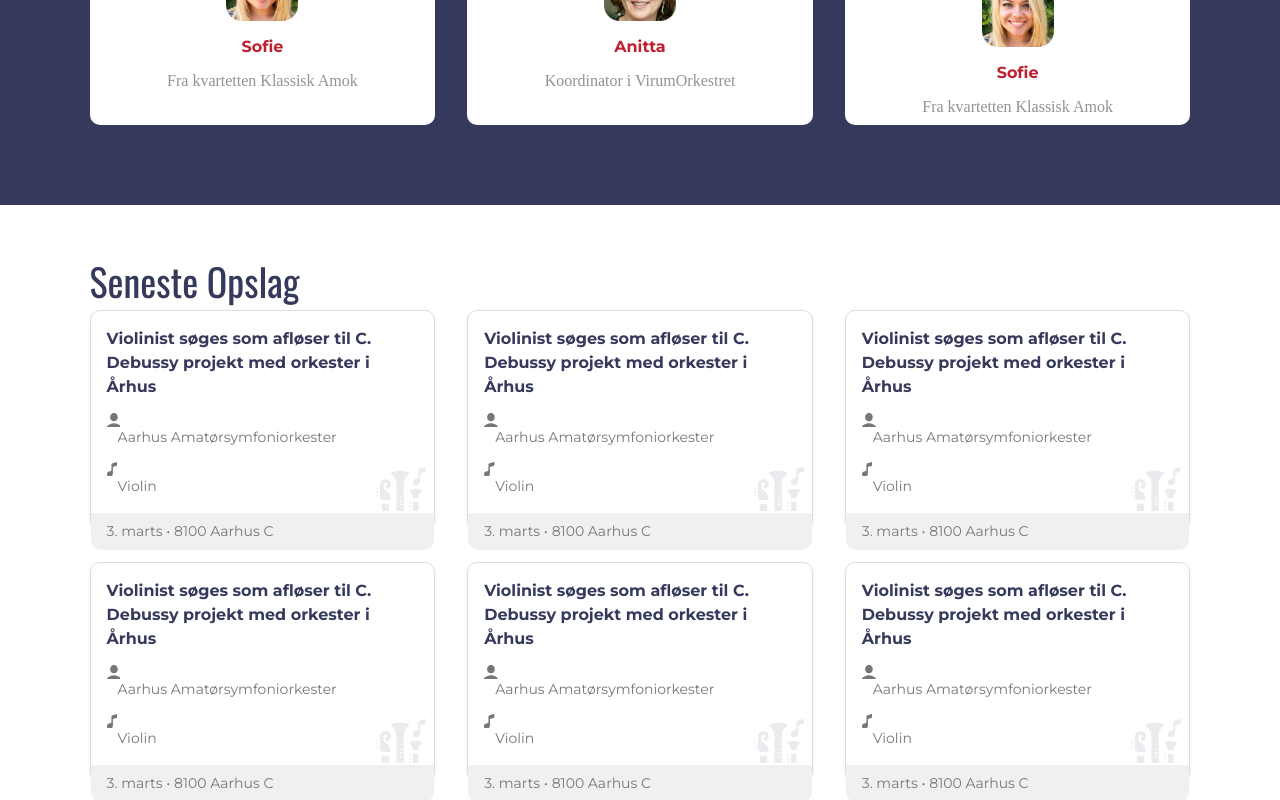
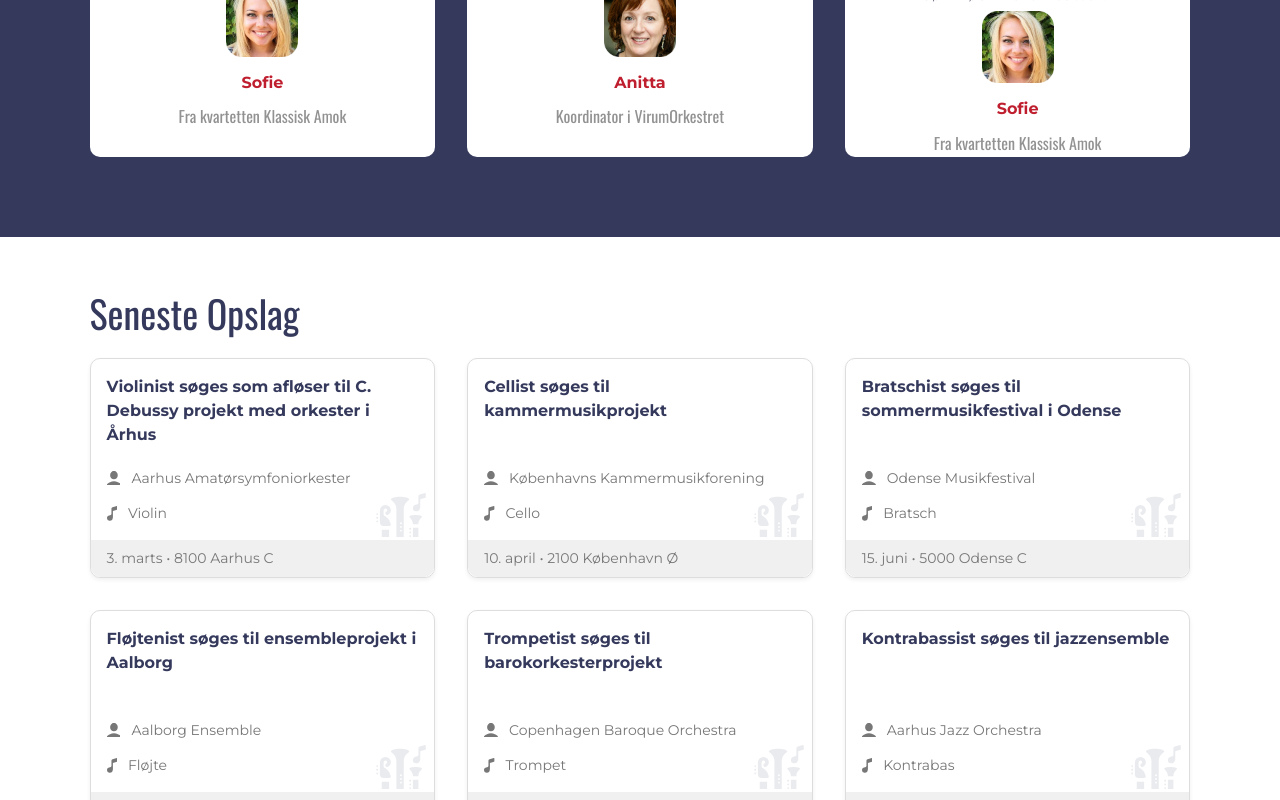
Before and after one commit to teriTheDesigner/daos-project-frontend, a Next.js app: page / in a window 1280 px wide. Shown: the part 1020-1820 px from the top of the page. Built offline with nearby package versions, Linux system fonts and the light colour scheme.

Commit message:
Update posting card

```diff
--- a/src/app/components/LatestPostsSection/LatestPostsSection.module.css
+++ b/src/app/components/LatestPostsSection/LatestPostsSection.module.css
@@ -2,6 +2,7 @@
   font-size: 38px;
   grid-column: 1/13;
   color: var(--dark-blue);
+  margin-bottom: 1rem;
 }
 
 .section {
--- a/src/app/components/LatestPostsSection/LatestPostsSection.tsx
+++ b/src/app/components/LatestPostsSection/LatestPostsSection.tsx
@@ -2,13 +2,66 @@ import PostingCard from "../PostingCard/PostingCard";
 import styles from "./LatestPostsSection.module.css";
 
 export default function LatestPostsSection() {
+  const posts = [
+    {
+      title:
+        "Violinist søges som afløser til C. Debussy projekt med orkester i Århus",
+      author: "Aarhus Amatørsymfoniorkester",
+      instrument: "Violin",
+      date: "3. marts",
+      location: "8100 Aarhus C",
+    },
+    {
+      title: "Cellist søges til kammermusikprojekt",
+      author: "Københavns Kammermusikforening",
+      instrument: "Cello",
+      date: "10. april",
+      location: "2100 København Ø",
+    },
+    {
+      title: "Bratschist søges til sommermusikfestival i Odense",
+      author: "Odense Musikfestival",
+      instrument: "Bratsch",
+      date: "15. juni",
+      location: "5000 Odense C",
+    },
+    {
+      title: "Fløjtenist søges til ensembleprojekt i Aalborg",
+      author: "Aalborg Ensemble",
+      instrument: "Fløjte",
+      date: "25. maj",
+      location: "9000 Aalborg",
+    },
+    {
+      title: "Trompetist søges til barokorkesterprojekt",
+      author: "Copenhagen Baroque Orchestra",
+      instrument: "Trompet",
+      date: "30. september",
+      location: "1300 København K",
+    },
+    {
+      title: "Kontrabassist søges til jazzensemble",
+      author: "Aarhus Jazz Orchestra",
+      instrument: "Kontrabas",
+      date: "8. august",
+      location: "8000 Aarhus C",
+    },
+  ];
+
   return (
     <section className={`${styles.section} outer-grid`}>
       <div className={`inner-grid`}>
         <h2 className={`${styles.h2} oswald-medium`}>Seneste Opslag</h2>
         <div className={styles.postsLayout}>
-          {Array.from({ length: 7 }).map((_, index) => (
-            <PostingCard key={index} />
+          {posts.map((post, index) => (
+            <PostingCard
+              key={index}
+              title={post.title}
+              author={post.author}
+              instrument={post.instrument}
+              date={post.date}
+              location={post.location}
+            />
           ))}
         </div>
       </div>
--- a/src/app/components/PostingCard/PostingCard.module.css
+++ b/src/app/components/PostingCard/PostingCard.module.css
@@ -10,6 +10,8 @@
   color: var(--grey-400);
   margin-block-start: 1em;
   margin-block-end: 0em;
+  display: flex;
+  align-items: center;
 }
 
 .info {
--- a/src/app/components/PostingCard/PostingCard.tsx
+++ b/src/app/components/PostingCard/PostingCard.tsx
@@ -1,13 +1,24 @@
 import styles from "./PostingCard.module.css";
 
-export default function PostingCard() {
+interface PostingCardProps {
+  title: string;
+  author: string;
+  instrument: string;
+  date: string;
+  location: string;
+}
+
+export default function PostingCard({
+  title,
+  author,
+  instrument,
+  date,
+  location,
+}: PostingCardProps) {
   return (
     <div className={`${styles.card} `}>
       <div className={`${styles.cardLayout} `}>
-        <h6 className={`${styles.h6} montserrat-bold`}>
-          Violinist søges som afløser til C. Debussy projekt med orkester i
-          Århus
-        </h6>
+        <h6 className={`${styles.h6} montserrat-bold`}>{title}</h6>
         <div className={`${styles.info} montserrat-regular`}>
           <p>
             <svg
@@ -23,7 +34,7 @@ export default function PostingCard() {
                 fill="#777"
               />
             </svg>
-            &nbsp;&nbsp;&nbsp;Aarhus Amatørsymfoniorkester
+            &nbsp;&nbsp;&nbsp;{author}
           </p>
           <p>
             <svg
@@ -39,12 +50,12 @@ export default function PostingCard() {
                 fill="#777"
               />
             </svg>
-            &nbsp;&nbsp;&nbsp;Violin
+            &nbsp;&nbsp;&nbsp;{instrument}
           </p>
         </div>
       </div>
       <p className={`${styles.dateLocation} montserrat-regular`}>
-        3. marts • 8100 Aarhus C
+        {date} • {location}
       </p>
     </div>
   );
--- a/src/app/components/ReviewCard/ReviewCard.tsx
+++ b/src/app/components/ReviewCard/ReviewCard.tsx
@@ -17,12 +17,14 @@ export default function ReviewCard({
     <div className={styles.card}>
       <div className={styles.review}>
         <p className={`${styles.reviewText} montserrat-light`}>
-          <span className={`${styles.quotes} ${styles.quotesTop}oswald-medium`}>
+          <span
+            className={`${styles.quotes} ${styles.quotesTop} oswald-medium`}
+          >
             “
           </span>
           {reviewText}
           <span
-            className={`${styles.quotes} ${styles.quotesBottom}oswald-medium`}
+            className={`${styles.quotes} ${styles.quotesBottom} oswald-medium`}
           >
             ”
           </span>
@@ -36,7 +38,9 @@ export default function ReviewCard({
         />
 
         <p className={`${styles.authorName} montserrat-bold`}>{authorName}</p>
-        <p className={styles.authorSubtitle}>{authorSubtitle}</p>
+        <p className={`${styles.authorSubtitle} oswald-medium`}>
+          {authorSubtitle}
+        </p>
       </div>
     </div>
   );
--- a/src/app/components/UserReviews/UserReviews.module.css
+++ b/src/app/components/UserReviews/UserReviews.module.css
@@ -7,6 +7,8 @@
   color: white;
   font-size: 38px;
   grid-column: 1/13;
+  margin-top: 1rem;
+  margin-bottom: 1rem;
 }
 
 .reviewsDiv {
```
